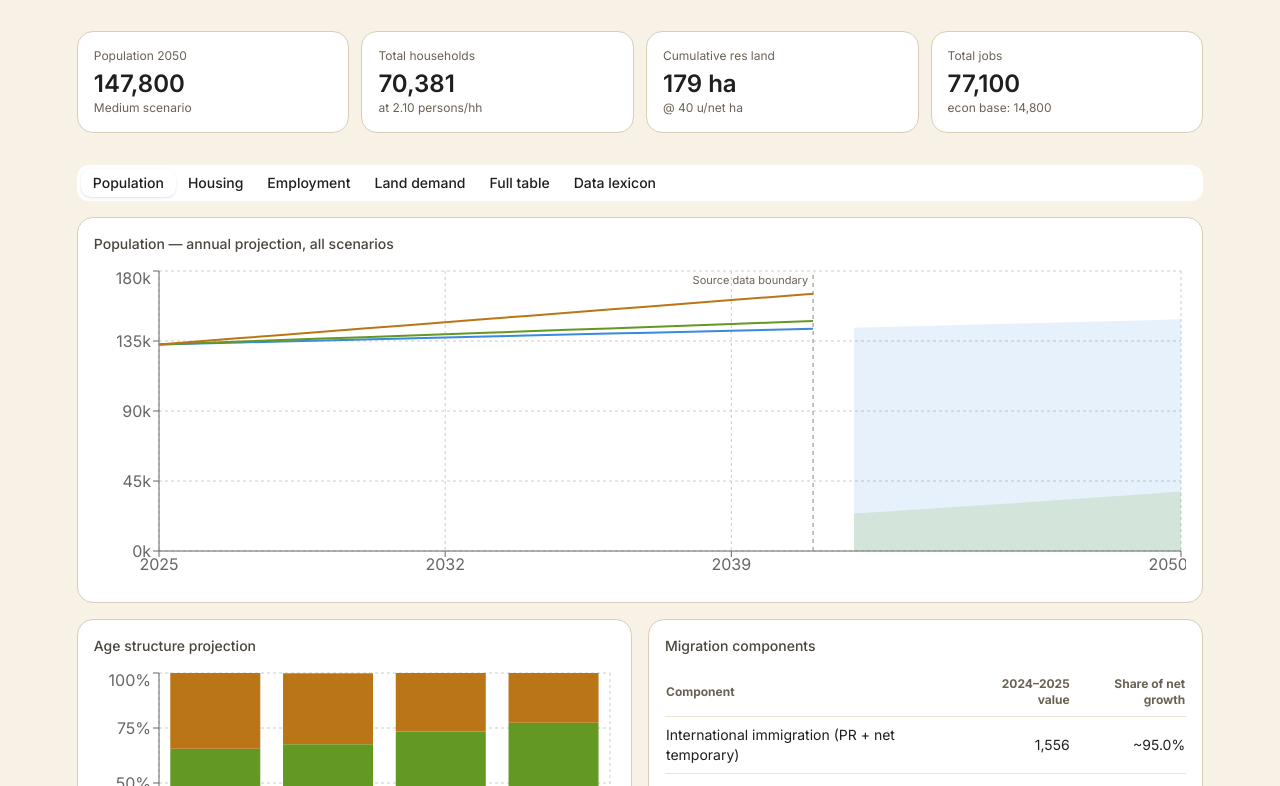
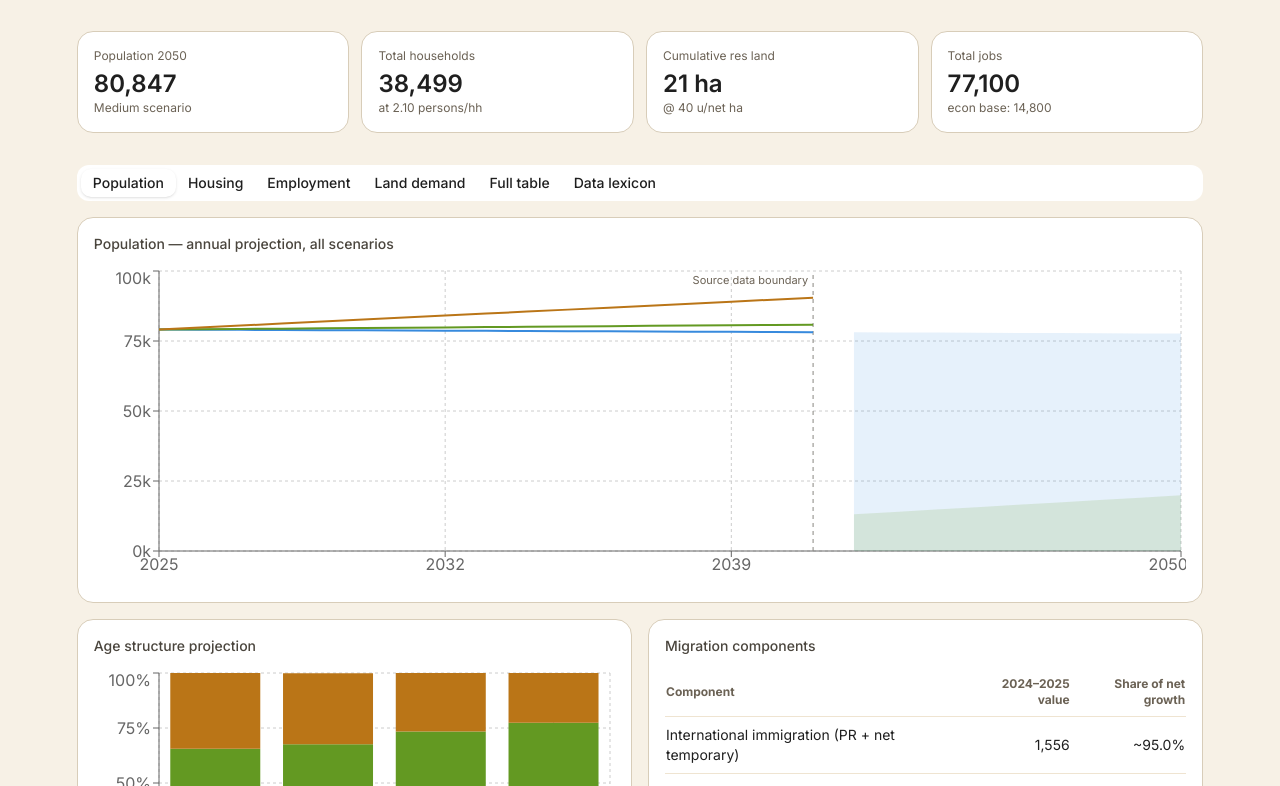
Before and after one commit to davidoyle/DDA, a React (Vite) app: page /tools/municipal-models in a window 1280 px wide. Shown: the part 788-1574 px from the top of the page. Built offline with nearby package versions, Linux system fonts and the light colour scheme.

Commit message:
Re-anchor municipal model inputs to Saint John CSD base

```diff
--- a/src/pages/tools/MunicipalModelsPage.tsx
+++ b/src/pages/tools/MunicipalModelsPage.tsx
@@ -78,6 +78,12 @@ type ZoneCode = 'G1' | 'G2' | 'G3';
 type Model1TabKey = 'population' | 'housing' | 'employment' | 'land' | 'summary' | 'lexicon';
 
 const START_YEAR = 2025;
+const CSD_FROM_CMA_RATIO = 0.547;
+const CSD_POP_2041 = {
+  low: Math.round(142_900 * CSD_FROM_CMA_RATIO),
+  med: Math.round(147_800 * CSD_FROM_CMA_RATIO),
+  high: Math.round(165_400 * CSD_FROM_CMA_RATIO),
+};
 
 const CITY_MODELS: CityModel[] = [
   {
@@ -96,35 +102,35 @@ const CITY_MODELS: CityModel[] = [
       { label: 'Avg 2-bed rent', value: '~$1,148' },
       { label: 'Record permit value', value: '$389.9M' },
     ],
-    base: { pop2025: 132_800, hhSize: 2.1, jobs2021: 54_140, econBase2021: 11_170, vacancyTarget: 0.03, replacementRate: 0.004, pdaDensity: 40, indDensity: 15, svcDensity: 80, indShare: 0.36 },
+    base: { pop2025: 79_090, hhSize: 2.1, jobs2021: 54_140, econBase2021: 11_170, vacancyTarget: 0.03, replacementRate: 0.004, pdaDensity: 40, indDensity: 15, svcDensity: 80, indShare: 0.36 },
     scenarios: {
-      low: { pop2041: 142_900, jobs2041: 64_840, base2041: 12_900, label: 'Low', color: '#378ADD' },
-      med: { pop2041: 147_800, jobs2041: 77_100, base2041: 14_800, label: 'Medium', color: '#639922' },
-      high: { pop2041: 165_400, jobs2041: 96_600, base2041: 16_600, label: 'High', color: '#BA7517' },
+      low: { pop2041: CSD_POP_2041.low, jobs2041: 64_840, base2041: 12_900, label: 'Low', color: '#378ADD' },
+      med: { pop2041: CSD_POP_2041.med, jobs2041: 77_100, base2041: 14_800, label: 'Medium', color: '#639922' },
+      high: { pop2041: CSD_POP_2041.high, jobs2041: 96_600, base2041: 16_600, label: 'High', color: '#BA7517' },
     },
   },
 ];
 
 const DATA_LEXICON_ROWS: LexiconRow[] = [
-  { id: '1', variable: 'Base population 2025 (CMA)', value: '132,800', unit: 'persons', source: 'Envision Saint John Regional Growth Dashboard', released: 'Mar 17, 2026', status: 'ACTUAL', notes: 'CMA working base used across scenarios.' },
-  { id: '2', variable: 'City of Saint John CSD population (Jul 1, 2024)', value: '78,165', unit: 'persons', source: 'City of Saint John citing StatCan', released: 'Jan 16, 2025', status: 'ACTUAL', notes: 'CSD-only context; model uses CMA base.' },
-  { id: '3', variable: 'Population growth rate 2025 (CMA)', value: '+1.1%', unit: '% YoY', source: 'Envision Dashboard', released: 'Mar 17, 2026', status: 'ACTUAL', notes: 'Immigration-led growth signal.' },
-  { id: '4', variable: 'Median age (CMA, 2025)', value: '43.2', unit: 'years', source: 'Envision Dashboard', released: 'Mar 17, 2026', status: 'ACTUAL', notes: 'Used as demographic context.' },
+  { id: '1', variable: 'Base population 2025 (Saint John CSD)', value: '79,090', unit: 'persons', source: 'CSD proxy from 2024 StatCan level +1.2%', released: 'Apr 3, 2026', status: 'PROXY', notes: 'Primary working base for CSD-anchored model.' },
+  { id: '2', variable: 'City of Saint John CSD population (Jul 1, 2024)', value: '78,165', unit: 'persons', source: 'StatCan Table 17-10-0155-01', released: 'Jan 14, 2026', status: 'ACTUAL', notes: 'Primary observed CSD anchor.' },
+  { id: '3', variable: 'Population growth rate 2025 (CSD proxy)', value: '+1.2%', unit: '% YoY', source: 'Derived from CSD 2024→2025 proxy method', released: 'Apr 3, 2026', status: 'PROXY', notes: 'Used to estimate 2025 CSD base.' },
+  { id: '4', variable: 'Median age (CMA, 2025)', value: '43.2', unit: 'years', source: 'Envision Dashboard', released: 'Mar 17, 2026', status: 'ACTUAL', notes: 'CMA context only; not primary geography.' },
   { id: '5', variable: '60–64 age cohort share', value: '7.5%', unit: '% of pop', source: 'Envision Dashboard', released: 'Mar 17, 2026', status: 'ACTUAL', notes: 'Largest 5-year cohort in cited dashboard.' },
-  { id: '6', variable: 'Population endpoint — Low scenario (2041)', value: '142,900', unit: 'persons', source: 'Envision SJ / metroeconomics study', released: 'Nov 2024', status: 'ACTUAL', notes: '+10,100 from base.' },
-  { id: '7', variable: 'Population endpoint — Medium scenario (2041)', value: '147,800', unit: 'persons', source: 'Envision SJ / metroeconomics study', released: 'Nov 2024', status: 'ACTUAL', notes: '+15,000 from base.' },
-  { id: '8', variable: 'Population endpoint — High scenario (2041)', value: '165,400', unit: 'persons', source: 'Envision SJ / metroeconomics study', released: 'Nov 2024', status: 'ACTUAL', notes: '+32,600 from base.' },
+  { id: '6', variable: 'Population endpoint — Low scenario (2041, CSD-converted)', value: `${CSD_POP_2041.low.toLocaleString()}`, unit: 'persons', source: 'CMA scenario endpoint × 0.547 CSD:CMA ratio', released: 'Apr 3, 2026', status: 'PROXY', notes: 'Converted from CMA low endpoint 142,900.' },
+  { id: '7', variable: 'Population endpoint — Medium scenario (2041, CSD-converted)', value: `${CSD_POP_2041.med.toLocaleString()}`, unit: 'persons', source: 'CMA scenario endpoint × 0.547 CSD:CMA ratio', released: 'Apr 3, 2026', status: 'PROXY', notes: 'Converted from CMA medium endpoint 147,800.' },
+  { id: '8', variable: 'Population endpoint — High scenario (2041, CSD-converted)', value: `${CSD_POP_2041.high.toLocaleString()}`, unit: 'persons', source: 'CMA scenario endpoint × 0.547 CSD:CMA ratio', released: 'Apr 3, 2026', status: 'PROXY', notes: 'Converted from CMA high endpoint 165,400.' },
   { id: '9', variable: 'Average household size', value: '2.1', unit: 'persons/hh', source: 'StatCan 2021 Census Profile (Saint John CSD)', released: 'Feb 9, 2022', status: 'ACTUAL', notes: 'Primary divisor for households.' },
-  { id: '10', variable: 'Estimated households 2024', value: '~37,221', unit: 'hh', source: 'Derived proxy', released: 'Derived', status: 'PROXY', notes: '78,165 ÷ 2.1 (CSD context only).' },
+  { id: '10', variable: 'Estimated households 2025', value: '~37,662', unit: 'hh', source: 'Derived proxy', released: 'Apr 3, 2026', status: 'PROXY', notes: '79,090 ÷ 2.1 (CSD primary base).' },
   { id: '11', variable: 'Vacancy buffer rate (structural)', value: '3%', unit: '% of new hh', source: 'Planning convention', released: 'N/A', status: 'PROXY', notes: 'Healthy vacancy planning threshold.' },
   { id: '12', variable: 'Annual replacement / obsolescence rate', value: '0.4%', unit: '% of stock/yr', source: 'Planning convention', released: 'N/A', status: 'PROXY', notes: 'Applied to annual household stock.' },
   { id: '13', variable: 'Net new housing units created (2025)', value: '606', unit: 'units', source: 'City construction permit release', released: 'Feb 4, 2026', status: 'ACTUAL', notes: 'City-reported net units.' },
   { id: '14', variable: 'Approved pipeline (projects)', value: '>750', unit: 'units', source: 'City construction permit release', released: 'Feb 4, 2026', status: 'ACTUAL', notes: '11 approved projects.' },
   { id: '15', variable: 'Total construction permit value 2025', value: '$389.9M', unit: 'CAD', source: 'City construction permit release', released: 'Feb 4, 2026', status: 'ACTUAL', notes: 'Record annual value.' },
   { id: '16', variable: 'Development permits issued 2025', value: '697', unit: 'permits', source: 'City construction permit release', released: 'Feb 4, 2026', status: 'ACTUAL', notes: 'Slightly below 2024 count.' },
-  { id: '17', variable: 'Rental vacancy rate (CMA, 2025)', value: '4.0%', unit: '%', source: 'CMHC Rental Market Report', released: 'Dec 11, 2025', status: 'ACTUAL', notes: 'Oct 2025 survey snapshot.' },
-  { id: '18', variable: 'Vacancy rate change YoY', value: '+1.7 pp', unit: 'pp', source: 'CMHC Rental Market Report', released: 'Dec 11, 2025', status: 'ACTUAL', notes: 'Temporary absorption lag signal.' },
-  { id: '19', variable: 'Average 2-bedroom rent', value: '~$1,148', unit: 'CAD/mo', source: 'CMHC Rental Market Report', released: 'Dec 2024', status: 'ACTUAL', notes: 'Most recent extracted unit-type figure.' },
+  { id: '17', variable: 'Rental vacancy rate (CMA, 2025)', value: '2.1%', unit: '%', source: 'CMHC Rental Market Report', released: 'Dec 11, 2025', status: 'ACTUAL', notes: 'CMA context: tightening market.' },
+  { id: '18', variable: 'Vacancy rate change YoY', value: '-1.8 pp', unit: 'pp', source: 'CMHC Rental Market Report', released: 'Dec 11, 2025', status: 'ACTUAL', notes: 'From 3.9% to 2.1%.' },
+  { id: '19', variable: 'Average 2-bedroom rent (2025)', value: '$1,199', unit: 'CAD/mo', source: 'CMHC Rental Market Report', released: 'Dec 11, 2025', status: 'ACTUAL', notes: '+5.5% YoY.' },
   { id: '20', variable: 'Renter household share (proxy)', value: '~40–45%', unit: '% of hh', source: 'Derived (CMHC + T1FF context)', released: 'Derived', status: 'PROXY', notes: 'No direct extracted split used.' },
   { id: '21', variable: 'Model tenure split used', value: '58% own / 42% rent', unit: '%', source: 'Derived proxy', released: 'Derived', status: 'PROXY', notes: 'Used in tenure chart only.' },
   { id: '22', variable: 'Total CMA employment (2021 baseline)', value: '54,140', unit: 'jobs', source: 'Envision SJ / metroeconomics study', released: 'Nov 2024', status: 'ACTUAL', notes: 'Place-of-work employment baseline.' },
```
